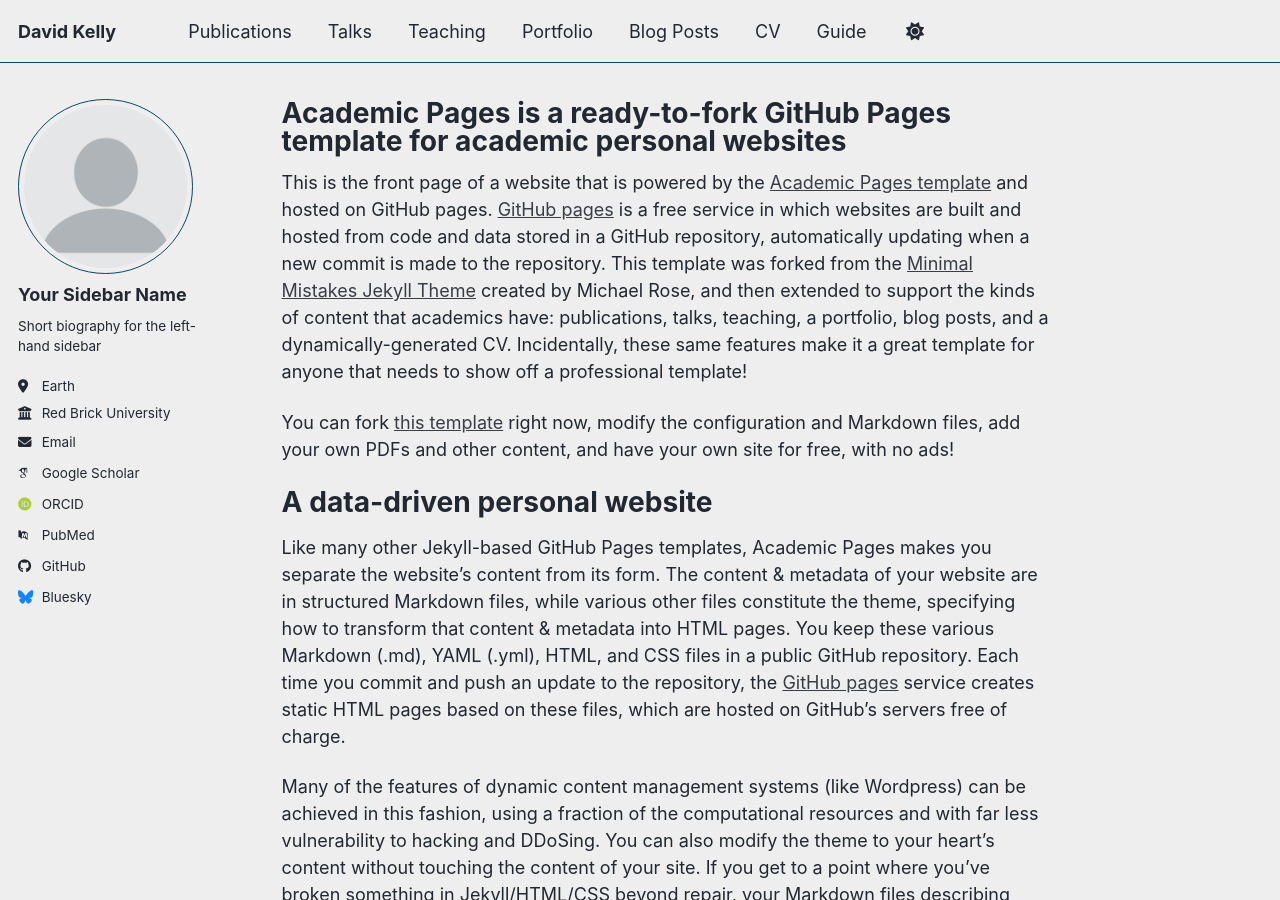
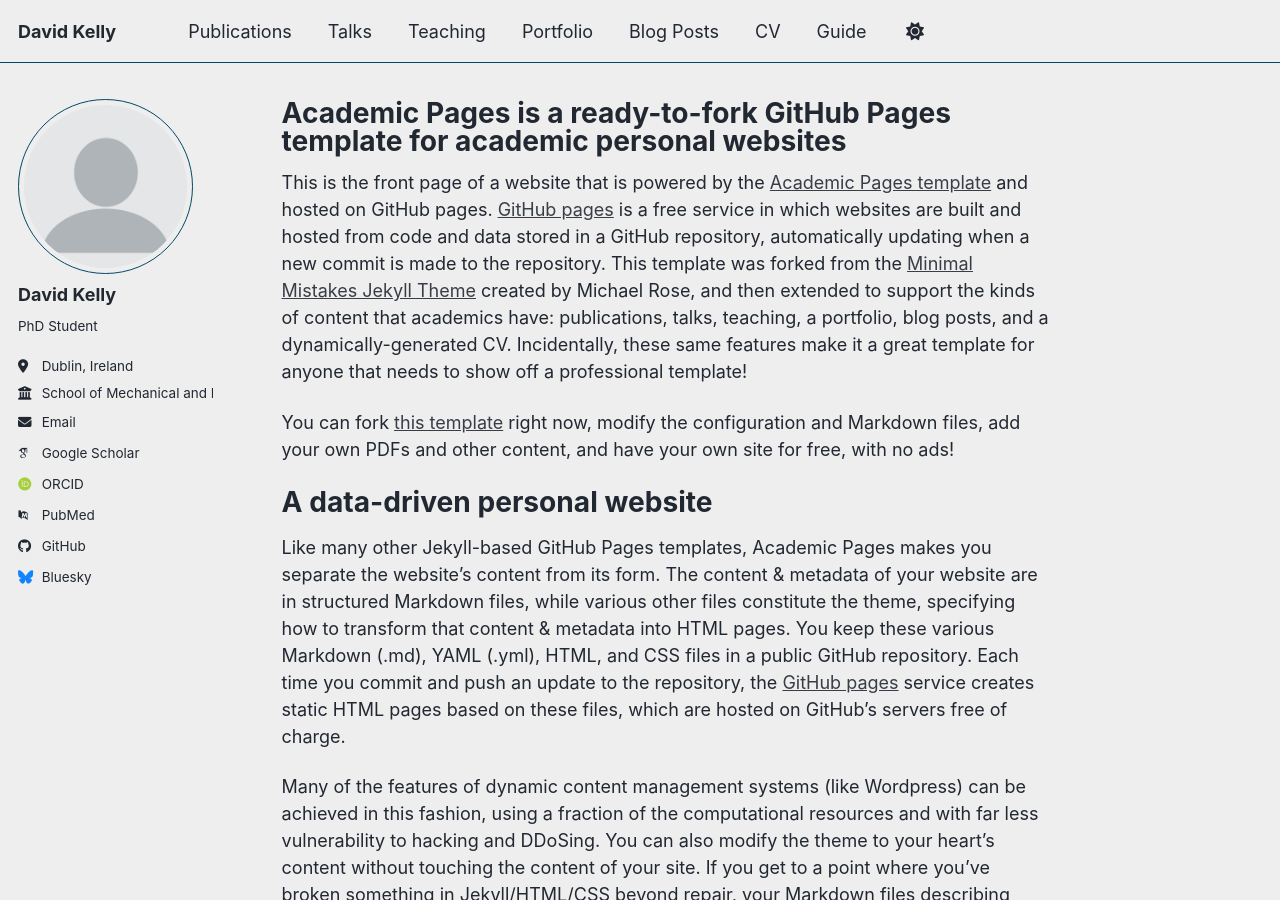
Before and after one commit to davidbkelly/davidbkelly.github.io, a Jekyll site: the page built from _pages/about.md, in a window 1280 px wide and 900 px high. Built offline with Jekyll 4.4.1, drawn with Linux system fonts in a browser that asks for light colours; some web fonts are replaced; a script bundle is joined from its source files by our own code; library files that are not in the unit come from our copies.

Commit message:
Update author information in _config.yml

```diff
--- a/_config.yml
+++ b/_config.yml
@@ -24,13 +24,13 @@ repository               : "academicpages/academicpages.github.io"
 author:
   # Biographic information
   avatar           : "profile.png"
-  name             : "Your Sidebar Name"
+  name             : "David Kelly"
   pronouns         : # example: "she/her"
-  bio              : "Short biography for the left-hand sidebar"
-  location         : "Earth"
-  employer         : "Red Brick University"
+  bio              : "PhD Student"
+  location         : "Dublin, Ireland"
+  employer         : "School of Mechanical and Materials Engineering, University College Dublin"
   uri              : # URL
-  email            : "none@example.org"
+  email            : "david.kelly15@ucdconnect.ie"
 
   # Academic websites
   academia         : # URL
```
